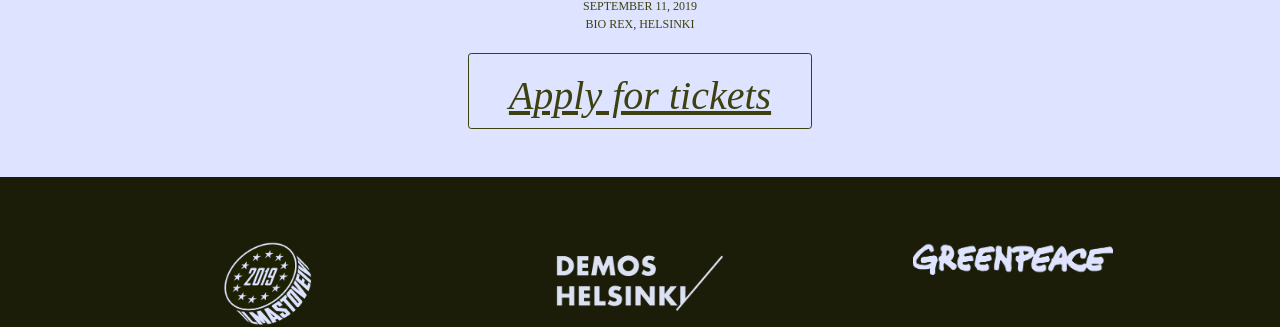
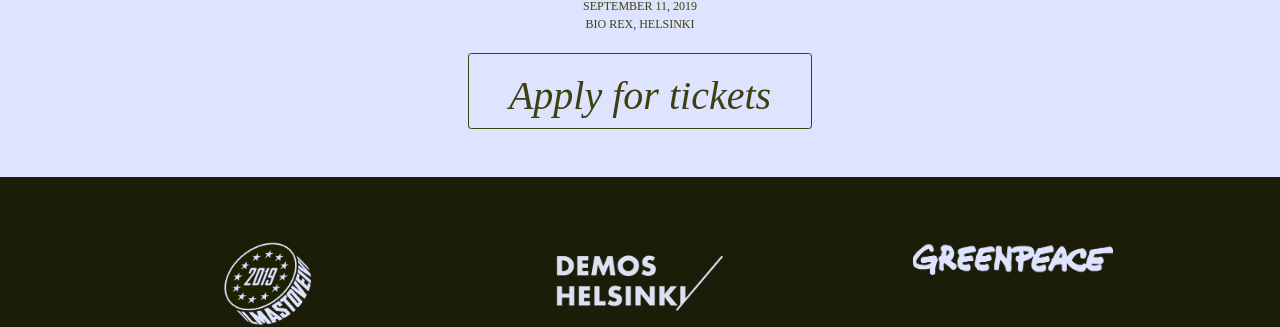
Before and after one commit to ilmastoveivi/helsinkiclimate-v2, a Jekyll site: the page built from info.md, in a window 1280 px wide. Shown: the part 869-1196 px from the top of the page. Built offline with Jekyll 4.4.1, drawn with Linux system fonts in a browser that asks for light colours; some web fonts are replaced; our own code applies the rules of GitHub Pages for plain Markdown files.

Commit message:
Underline fix

```diff
--- a/_layouts/about.html
+++ b/_layouts/about.html
@@ -3,7 +3,7 @@
 
   <div id="about" class="background-whole-world">
     <div id="page-top">
-        <section>
+        <section id="about-section">
           <div class="content-container">
             {{content}}
           </div>
--- a/css/style.scss
+++ b/css/style.scss
@@ -183,12 +183,12 @@
   text-transform: lowercase;
 }
 
-#about .content-container a {
+#about-section a {
   color: $text-color;
   text-decoration: underline;
 }
 
-body #about .content-container .fa, .fab {
+body #about-section .fa, .fab {
   text-decoration: none;
 }
 
```
